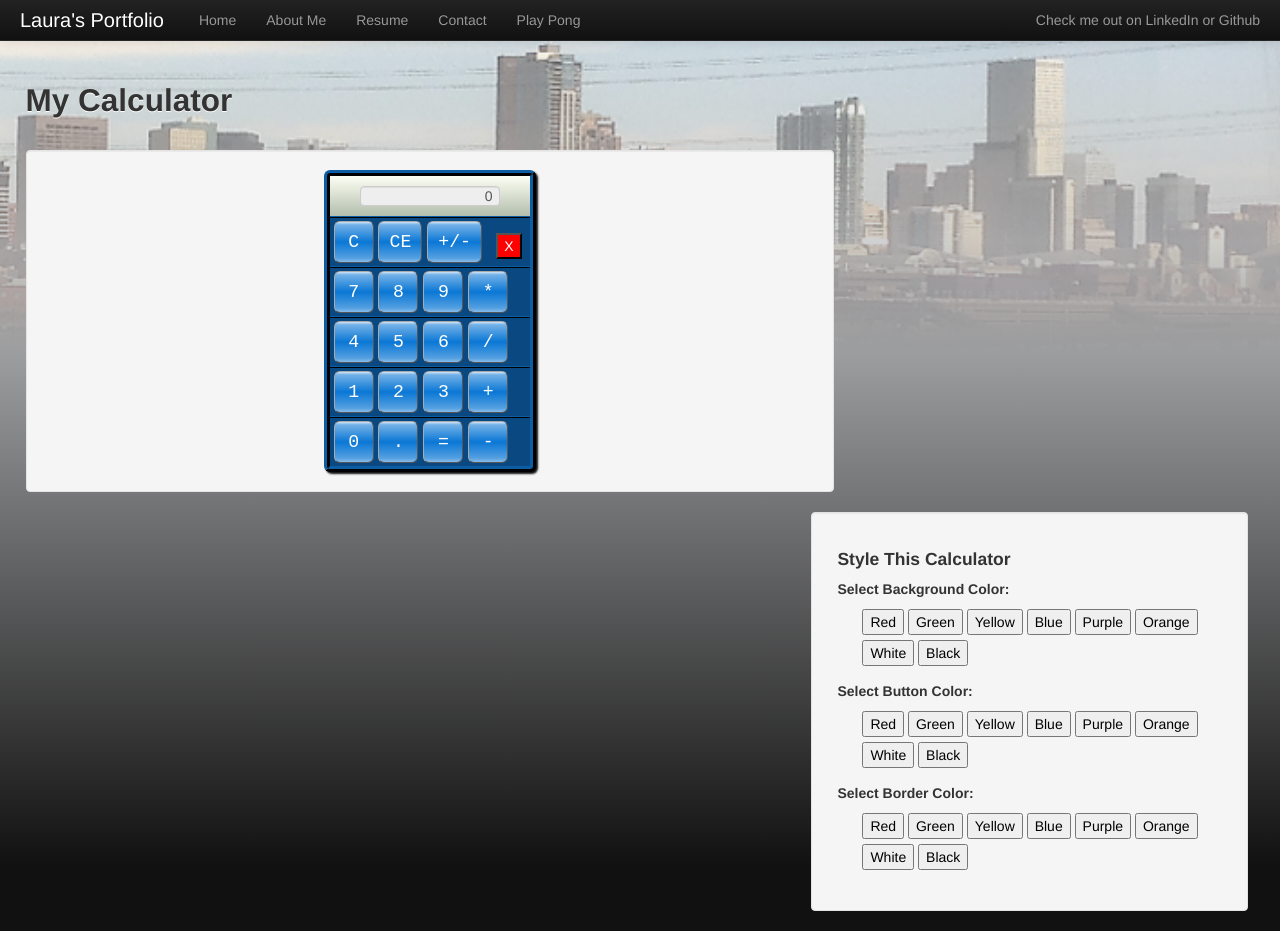
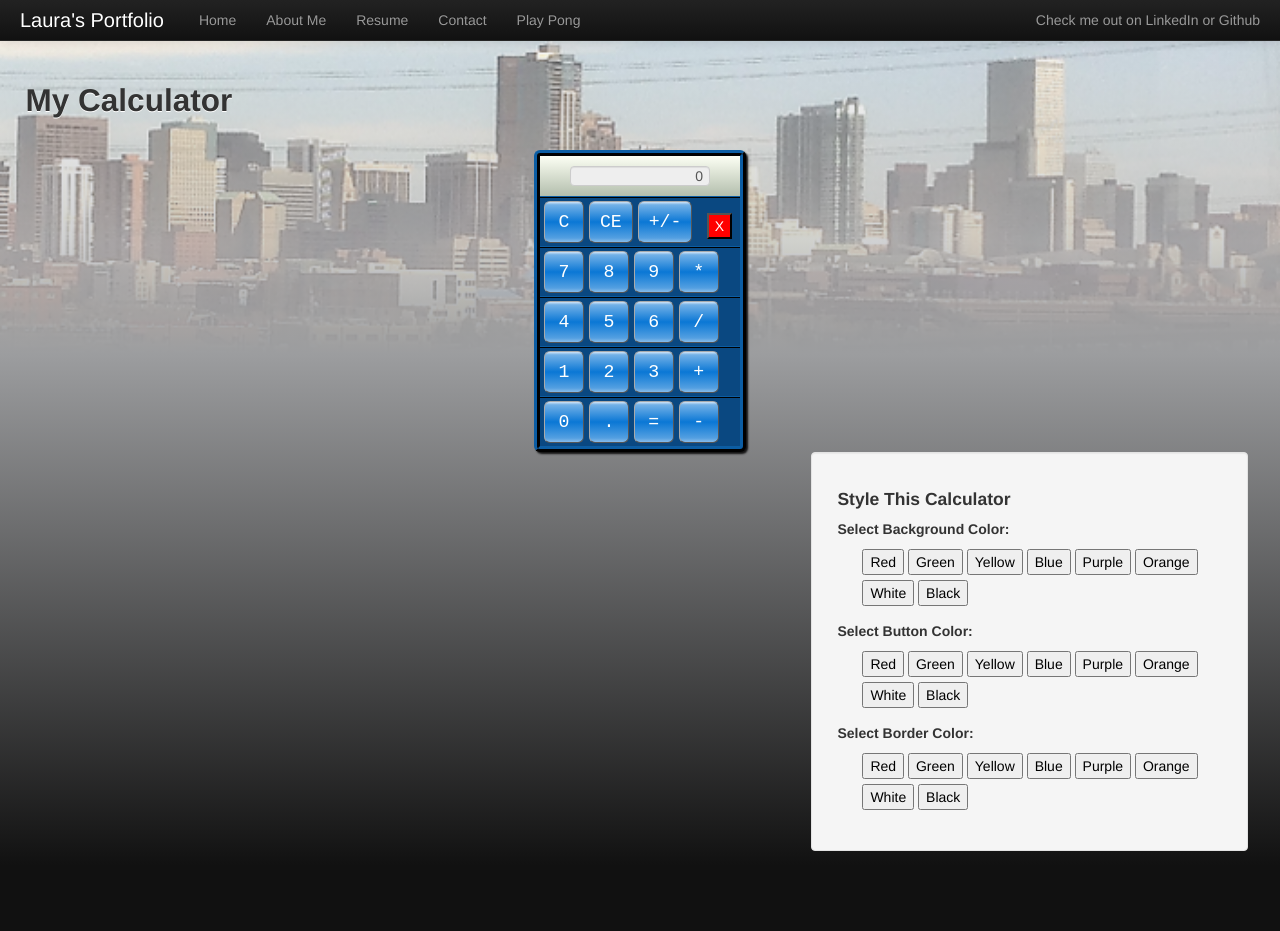
Before and after one commit to LauraR6561/Laurar6561.github.io, a Jekyll site: the page built from calculator.html, in a window 1280 px wide and 931 px high. Built offline with Jekyll 4.4.1, drawn with Linux system fonts in a browser that asks for light colours; Markdown is read by kramdown in place of the engine named in the settings.

Commit message:
removed div

```diff
--- a/calculator.html
+++ b/calculator.html
@@ -8,7 +8,7 @@ title: "Laura Rutz"
 
 <h2>My Calculator</h2>
 
-<div class="well Lside">
+
 <div id="calcbody" class="backgrounddiv">
 
 <div id="mydisplay" class="displaydiv">
@@ -62,6 +62,6 @@ title: "Laura Rutz"
     <input type="button" id="opMinus" name="opMinus" value="-"                         class="calcbutton buttonColor numColor" onclick= "calculatorApp.clickOperator('-');">
 </div>
 </div>
-</div>
+
 
 {% include calculator-styles.html %}
```
